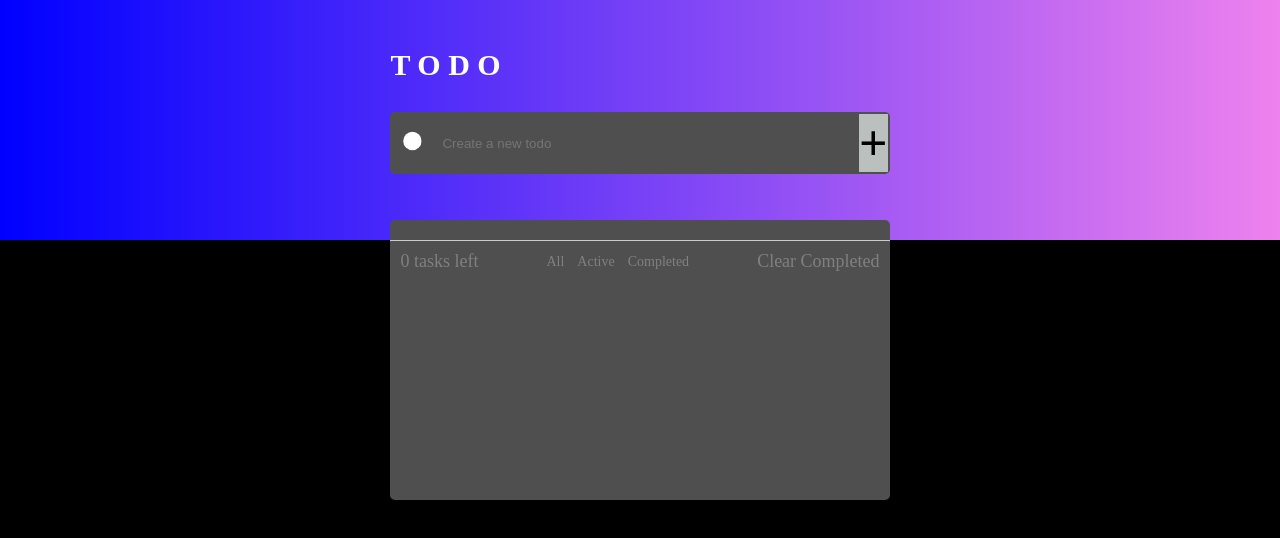
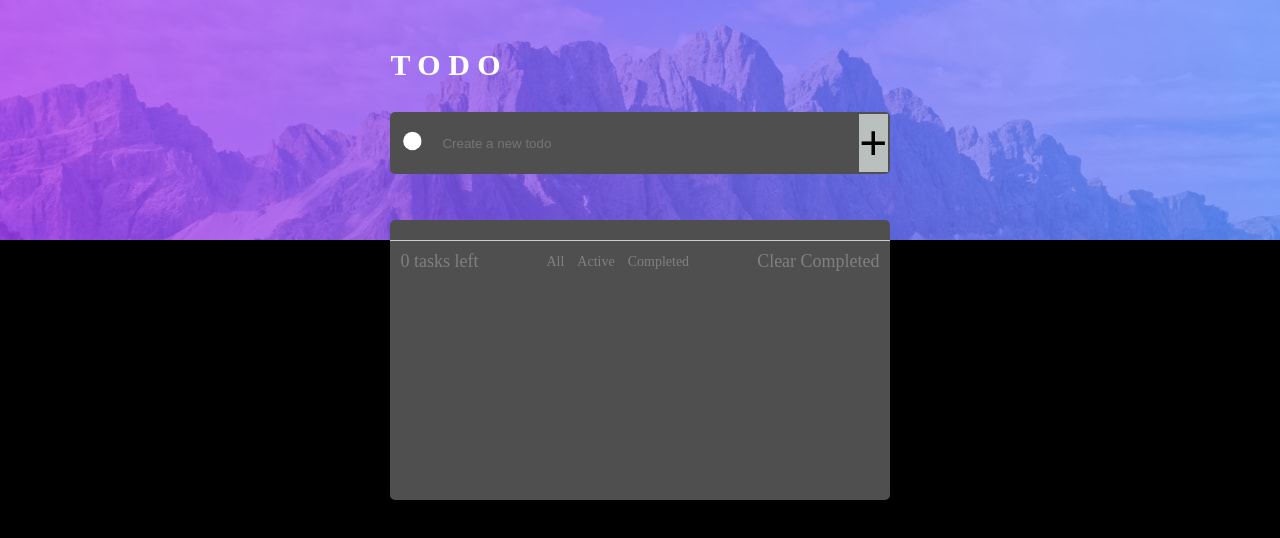
Before and after one commit to rachael-gatwiri/ToDoApp, a plain HTML site: page index.html in a window 1280 px wide. Drawn offline with Linux system fonts and the light colour scheme.

Commit message:
add files

```diff
--- a/styles.css
+++ b/styles.css
@@ -19,7 +19,7 @@ body{
 }
 
 .upper{
-  background-image: linear-gradient(to right, blue, violet);
+  background-image: url(images/bg-desktop-light.jpg);
   width: 100vw;
   height: 30vh;
   display: flex;
```
